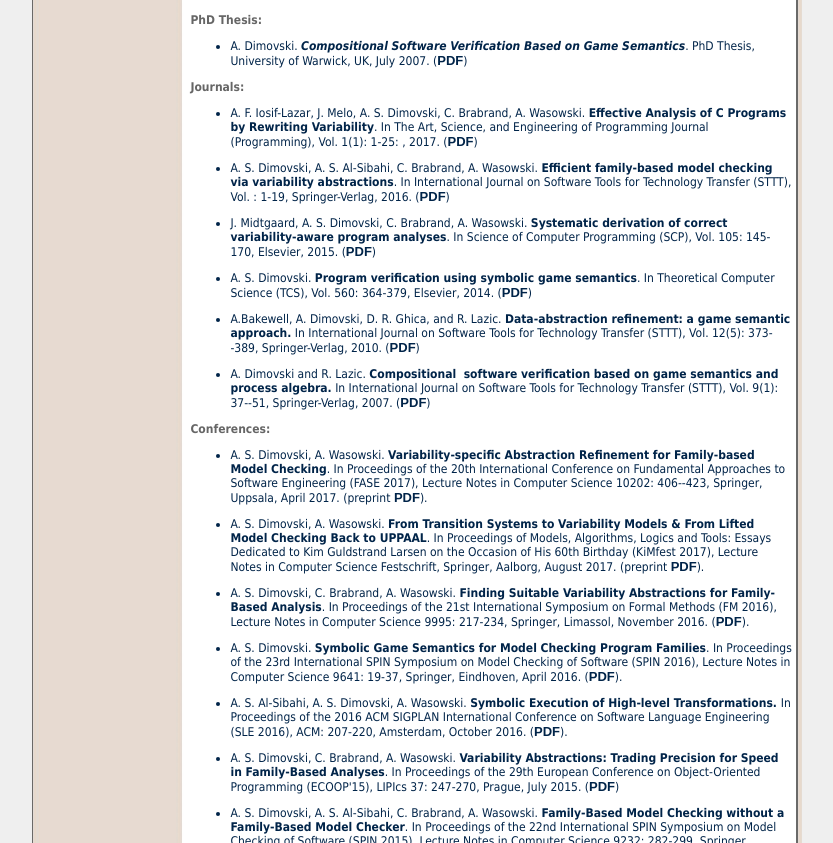
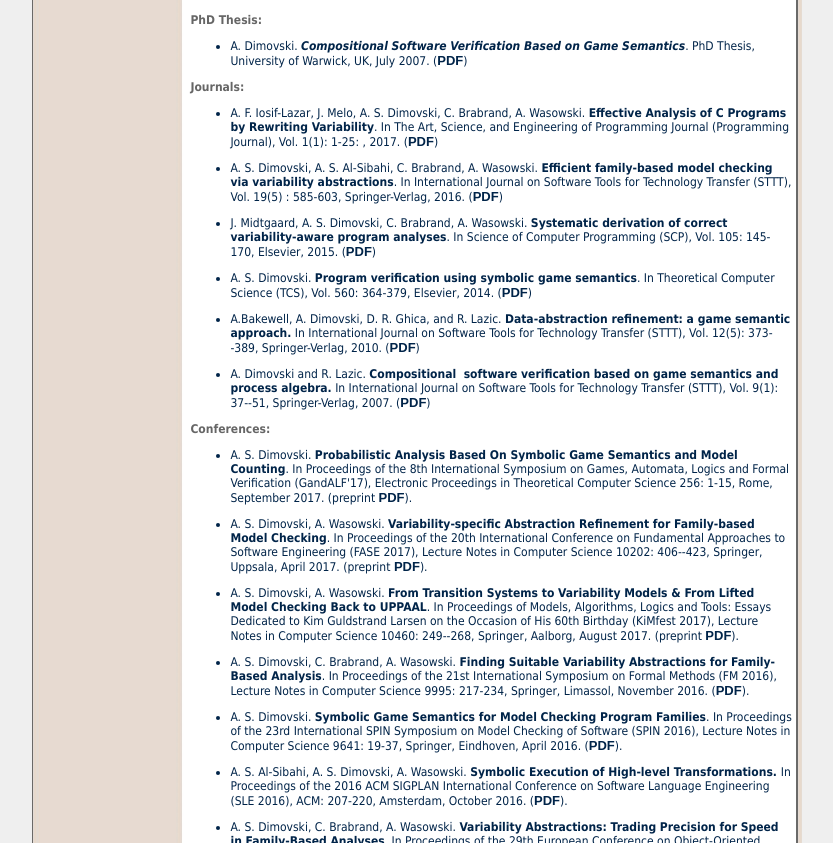
Before and after one commit to aleksdimovski/aleksdimovski.github.io, a plain HTML site: page index.html in a window 1280 px wide. Shown: the part 537-1380 px from the top of the page, without its empty margins (223-1056 px from the left). Drawn offline with Linux system fonts and the light colour scheme.

Commit message:
update 15.09.17

```diff
--- a/index.html
+++ b/index.html
@@ -193,13 +193,13 @@ span.SpellE13 {mso-style-name:"";
 					<p><span class="MsoNormal" style="mso-margin-top-alt:auto;mso-margin-bottom-alt:
 				 auto;mso-list:l1 level1 lfo2;tab-stops:list 36.0pt" align="justify"><span lang=EN-US
 				 style='mso-ansi-language:EN-US'>A. F. Iosif-Lazar, J. Melo, A. S. Dimovski, C. Brabrand, A. Wasowski. <b>Effective Analysis of C Programs by Rewriting Variability</b>. </span>In <span class="MsoNormal" style="mso-margin-top-alt:auto;mso-margin-bottom-alt:
-				 auto;mso-list:l1 level1 lfo2;tab-stops:list 36.0pt"><span class=SpellE3>The Art, Science, and Engineering of Programming Journal</span> (Programming), Vol. 1(1): 1-25</span>: <span itemprop=pagination></span>, 2017. (<a href="files/programming17.pdf">PDF</a>)</span></p>
+				 auto;mso-list:l1 level1 lfo2;tab-stops:list 36.0pt"><span class=SpellE3>The Art, Science, and Engineering of Programming Journal</span> (Programming Journal), Vol. 1(1): 1-25</span>: <span itemprop=pagination></span>, 2017. (<a href="files/programming17.pdf">PDF</a>)</span></p>
 				</li>
 				<li>
 					<p><span class="MsoNormal" style="mso-margin-top-alt:auto;mso-margin-bottom-alt:
 				 auto;mso-list:l1 level1 lfo2;tab-stops:list 36.0pt" align="justify"><span lang=EN-US
 				 style='mso-ansi-language:EN-US'>A. S. Dimovski, A. S. Al-Sibahi, C. Brabrand, A. Wasowski. <b>Efficient family-based model checking via variability abstractions</b>. </span>In <span class="MsoNormal" style="mso-margin-top-alt:auto;mso-margin-bottom-alt:
-				 auto;mso-list:l1 level1 lfo2;tab-stops:list 36.0pt"><span class=SpellE3>International Journal on Software Tools for Technology Transfer</span> (STTT), Vol. </span>: <span itemprop=pagination>1-19</span>,
+				 auto;mso-list:l1 level1 lfo2;tab-stops:list 36.0pt"><span class=SpellE3>International Journal on Software Tools for Technology Transfer</span> (STTT), Vol. 19(5) </span>: <span itemprop=pagination>585-603</span>,
 						Springer-<span class=SpellE5>Verlag</span>, 2016. (<a href="files/STTT16-main.pdf">PDF</a>)</span></p>
 				</li>
 	      <li>
@@ -238,11 +238,18 @@ span.SpellE13 {mso-style-name:"";
 	    <p><b><span style="mso-fareast-font-family:&quot;Times New Roman&quot;;
     color:#666666">Conferences:</span></b></p>
 	    <ul>
+		  <li>
+	        <p>A. S. Dimovski. <strong>Probabilistic Analysis Based On Symbolic Game Semantics and Model Counting</strong>.
+			In Proceedings of the 8th
+	          International Symposium on Games, Automata, Logics and Formal
+	          Verification (GandALF'17), Electronic Proceedings in Theoretical
+	          Computer Science 256: 1-15, Rome, September 2017. (preprint <a href="files/gandalf17.pdf">PDF</a>).</p>
+	      </li>
 	      <li>
 	        <p>A. S. Dimovski, A. Wasowski. <strong>Variability-specific Abstraction Refinement for Family-based Model Checking</strong>. In Proceedings of the 20th International Conference on Fundamental Approaches to Software Engineering (FASE 2017), Lecture Notes in Computer Science 10202: 406--423, Springer, Uppsala, April 2017. (preprint <a href="files/fase17.pdf">PDF</a>).</p>
 	      </li>
 	      <li>
-	        <p>A. S. Dimovski, A. Wasowski. <strong>From Transition Systems to Variability Models & From Lifted Model Checking Back to UPPAAL</strong>. In Proceedings of Models, Algorithms, Logics and Tools: Essays Dedicated to Kim Guldstrand Larsen on the Occasion of His 60th Birthday (KiMfest 2017), Lecture Notes in Computer Science Festschrift, Springer, Aalborg, August 2017. (preprint <a href="files/kimfest17.pdf">PDF</a>).</p>
+	        <p>A. S. Dimovski, A. Wasowski. <strong>From Transition Systems to Variability Models & From Lifted Model Checking Back to UPPAAL</strong>. In Proceedings of Models, Algorithms, Logics and Tools: Essays Dedicated to Kim Guldstrand Larsen on the Occasion of His 60th Birthday (KiMfest 2017), Lecture Notes in Computer Science 10460: 249--268, Springer, Aalborg, August 2017. (preprint <a href="files/kimfest17.pdf">PDF</a>).</p>
 	      </li>
 	      <li>
 	        <p>A. S. Dimovski<span style="mso-ansi-language:EN-US">, C. Brabrand, A. Wasowski.</span> <span itemprop="name"><strong>Finding Suitable Variability Abstractions for Family-Based Analysis</strong></span>. <span style="mso-ansi-language:EN-US">In Proceedings of the 21st International Symposium on Formal Methods (FM 2016)</span>,<span style="mso-ansi-language:EN-US"><span itemprop="name"> </span>Lecture Notes in Computer Science 9995: 217-234</span>, <span style="mso-ansi-language:EN-US">Springer,</span> Limassol, November 2016. (<a href="files/fm16.pdf">PDF</a>).</p>
```
Also changed, not shown: 1 other file.
